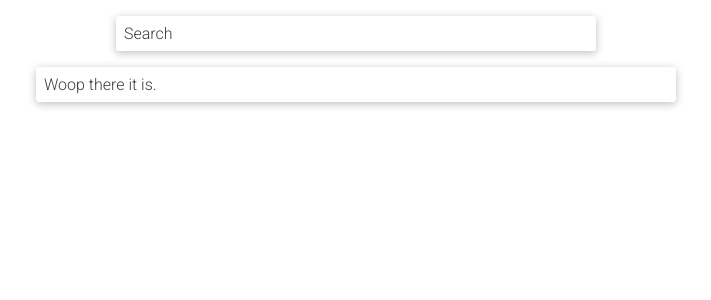
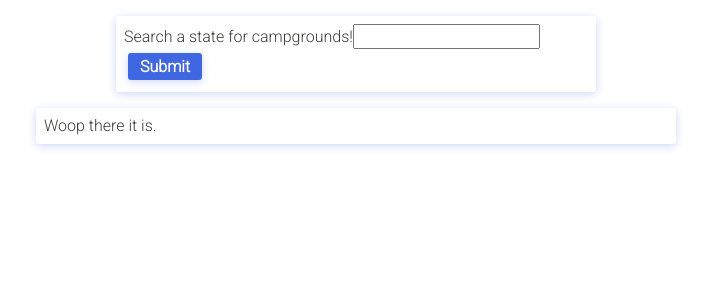
Before and after one commit to spreston4/camp-finder, a React (Create React App) app: page / in a window 1280 px wide. Shown: the top 300 px of the page, without its empty margins (284-995 px from the left). Built offline with nearby package versions, Linux system fonts and the light colour scheme; no server answers.

Commit message:
Added resuable Button component.

```diff
--- a/src/components/CampSearch/CampSearch.js
+++ b/src/components/CampSearch/CampSearch.js
@@ -1,10 +1,19 @@
 import styles from "./CampSearch.module.css";
 import Card from "../ui/Card/Card";
+import Button from "../ui/Button/Button";
 
 const CampSearch = (props) => {
+    const formSubmissionHandler = (event) => {
+        event.preventDefault();
+        console.log(event.target.value);
+    };
   return (
     <Card className={styles.container}>
-      <p>Search</p>
+      <form onSubmit={formSubmissionHandler}>
+        <label htmlFor="state-input">Search a state for campgrounds!</label>
+        <input name="state-input" id="state-input" type="text" />
+        <Button alt={false}>Submit</Button>
+      </form>
     </Card>
   );
 };
--- /dev/null
+++ b/src/components/ui/Button/Button.js
@@ -0,0 +1,21 @@
+import styles from "./Button.module.css";
+
+// Reusable button component. Inherits className and Onclick from parent. Send prop 'alt={true}' for alternate styling.
+const Button = (props) => {
+  const buttonClasses = `${styles.primary} ${props.className} ${
+    props.alt ? styles.alt : ""
+  }`;
+
+  return (
+    <button
+      className={buttonClasses}
+      onClick={props.onClick}
+      type={props.type}
+      disabled={props.disabled}
+    >
+      {props.children}
+    </button>
+  );
+};
+
+export default Button;
--- /dev/null
+++ b/src/components/ui/Button/Button.module.css
@@ -0,0 +1,24 @@
+.primary {
+    padding: .25rem .75rem;
+    margin: .25rem;
+    font-weight: bold;
+    /* border: 2px dotted var(--trim-light); */
+    border: none;
+    border-radius: 3px;
+    box-shadow: var(--box-shadow);
+    color: var(--alt);
+    background-color: var(--primary);
+}
+
+.alt {
+    color: var(--primary) !important;
+    background-color: var(--alt) !important;
+}
+
+.primary:hover,
+.primary:active {
+    cursor: pointer;
+    /* border: 2px dotted var(--trim-dark); */
+    transform: scale(1.1);
+    transition: 75ms;
+}
--- a/src/components/ui/Card/Card.module.css
+++ b/src/components/ui/Card/Card.module.css
@@ -2,5 +2,5 @@
   padding: 0.5rem;
   background-color: #ffffff;
   border-radius: 3px;
-  box-shadow: 0 2px 8px rgba(0, 0, 0, 0.25);
+  box-shadow: var(--box-shadow);
 }
--- a/src/index.css
+++ b/src/index.css
@@ -1,7 +1,13 @@
 @import url("https://fonts.googleapis.com/css2?family=Montserrat:wght@300;500&family=Roboto:wght@100;300&display=swap");
 
 :root {
-  --main-color: forestgreen;
+  --trim-light: #fac203;
+  --trim-dark: #d89002;
+  --bg-light: #286b23;
+  --bd-dark: #136306;
+  --primary: #4067e2;
+  --alt: #fffeea;
+  --box-shadow: 0 2px 8px rgba(64, 103, 226, 0.25);
 }
 
 *,
```
